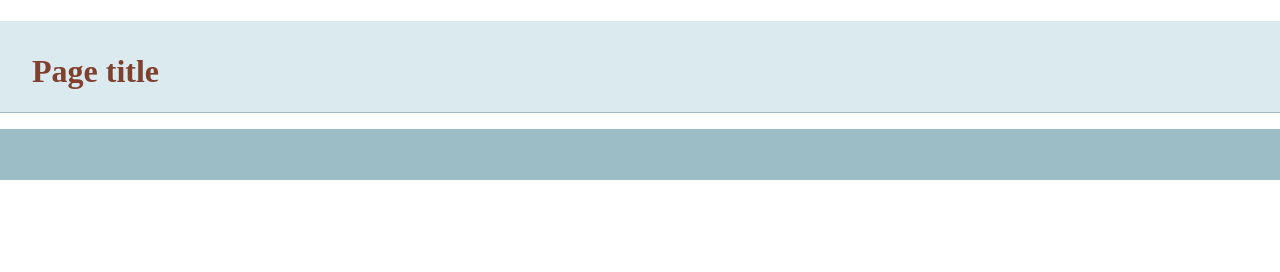
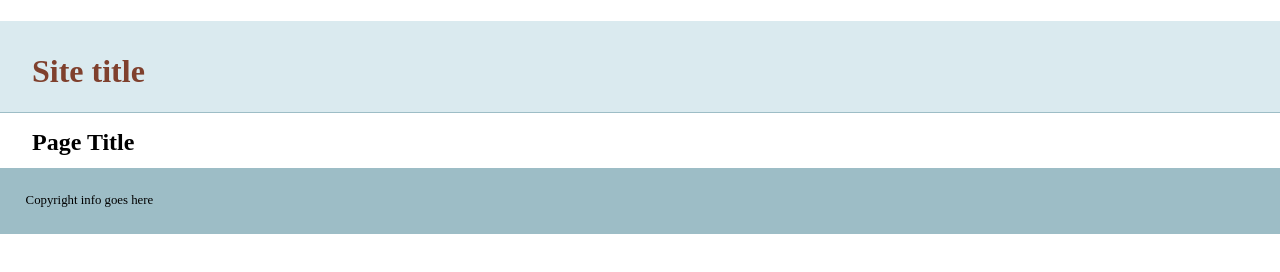
Before and after one commit to gpdesigns/git-basics, a plain HTML site: page index.html in a window 1280 px wide. Drawn offline with nearby package versions, Linux system fonts and the light colour scheme.

Commit message:
added more info to template

```diff
--- a/index.html
+++ b/index.html
@@ -14,13 +14,15 @@
     </head>
     <body>
     <header>
-	<h1>Page title</h1>
+	<h1>Site title</h1>
     </header>
     <nav id="pageNav">
     </nav>
     <main>
+        <h2>Page Title</h2>
     </main>
     <footer>
+        Copyright info goes here
     </footer>
         <script>
 //use the modernizr load to load up external scripts. This will load the scripts asynchronously, but the order listed matters. Although it will load all scripts in parallel, it will execute them in the order listed
```
